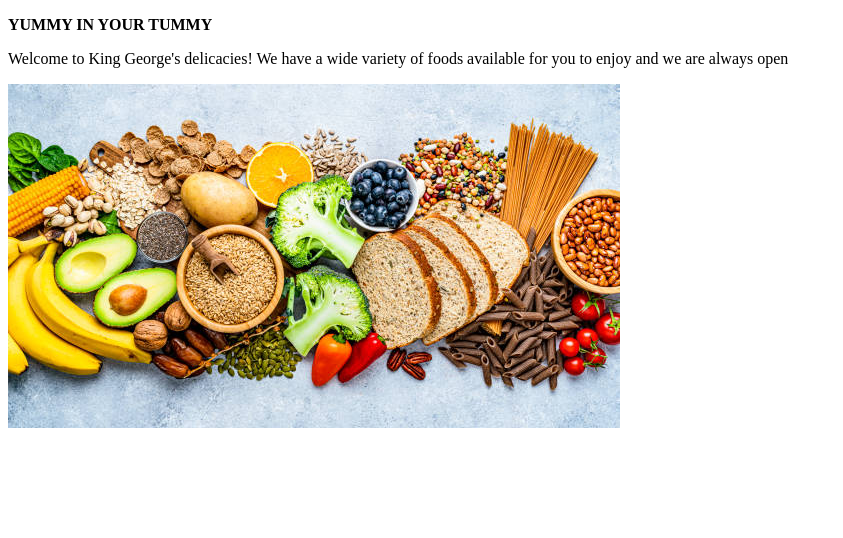
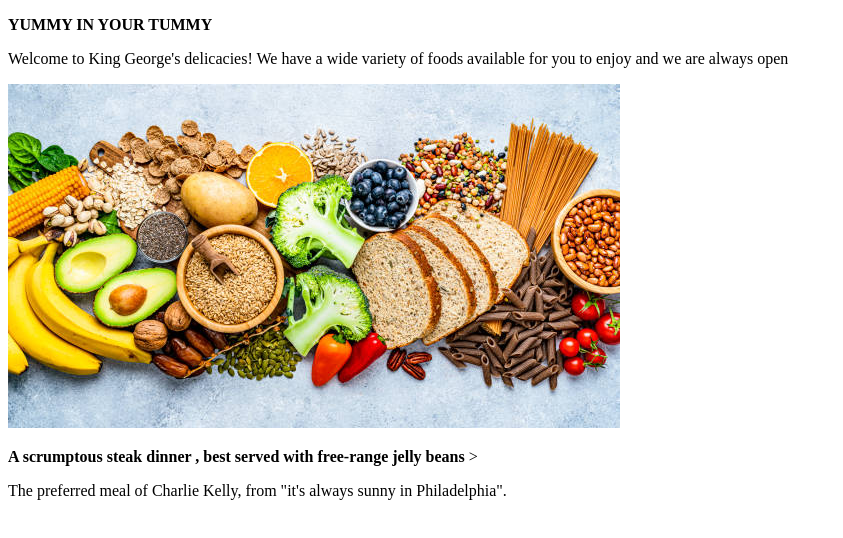
Before and after one commit to Kinggeorgem/Restaurantmenu, a plain HTML site: page index.html in a window 1280 px wide. Shown: the whole page, without its empty margins (0-843 px from the left). Drawn offline with Linux system fonts and the light colour scheme.

Commit message:
update content

```diff
--- a/index.html
+++ b/index.html
@@ -10,6 +10,10 @@
        <strong>YUMMY IN YOUR TUMMY</strong>
         <P>Welcome to King George's delicacies! We have a wide variety of foods available for you to enjoy and we are always open</P>
         <img src="images/istockphoto-1457889029-612x612.jpg" alt="Pizza piece">
+        <p>
+            <strong>A scrumptous steak dinner , best served with free-range jelly beans</strong>
+            ><p>The preferred meal of Charlie Kelly, from "it's always sunny in Philadelphia".</p>
+        </p>
     </p>
 </body>
 </html>
```
